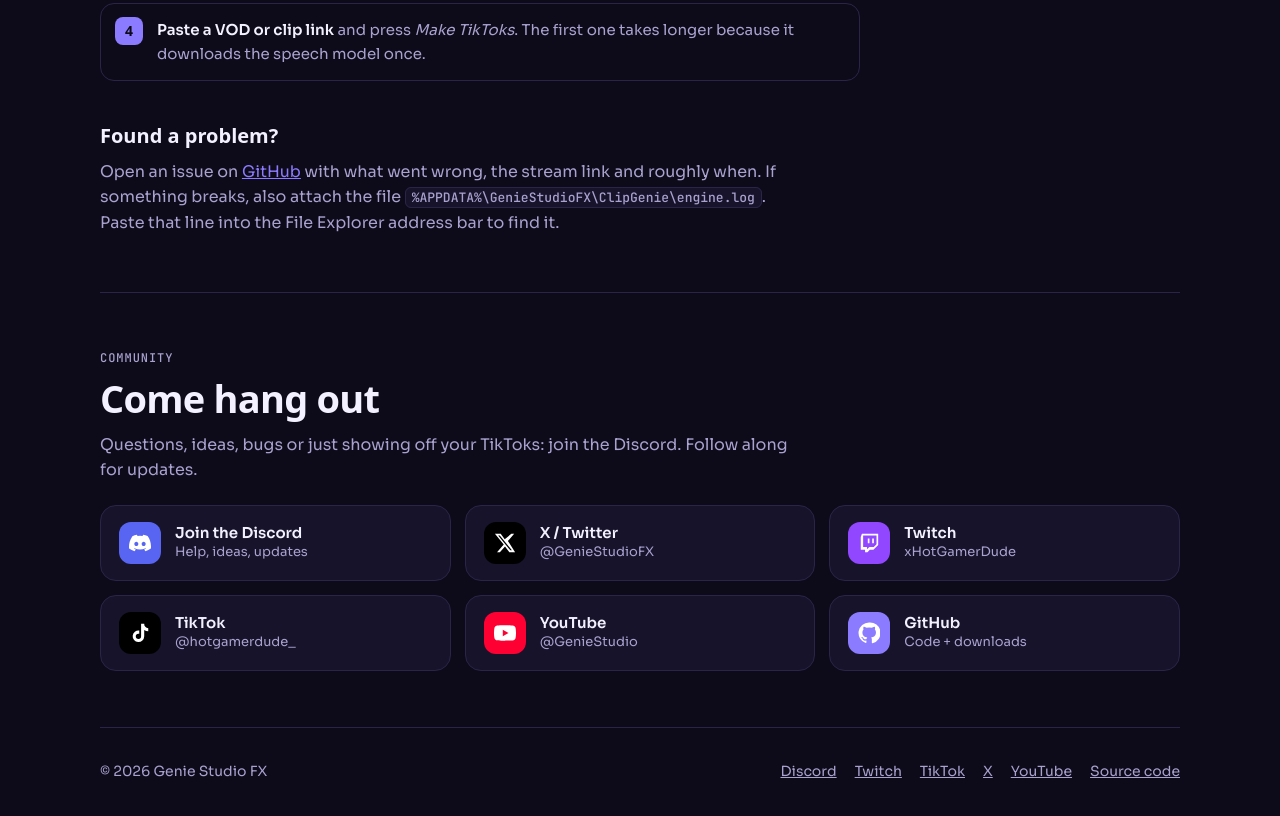
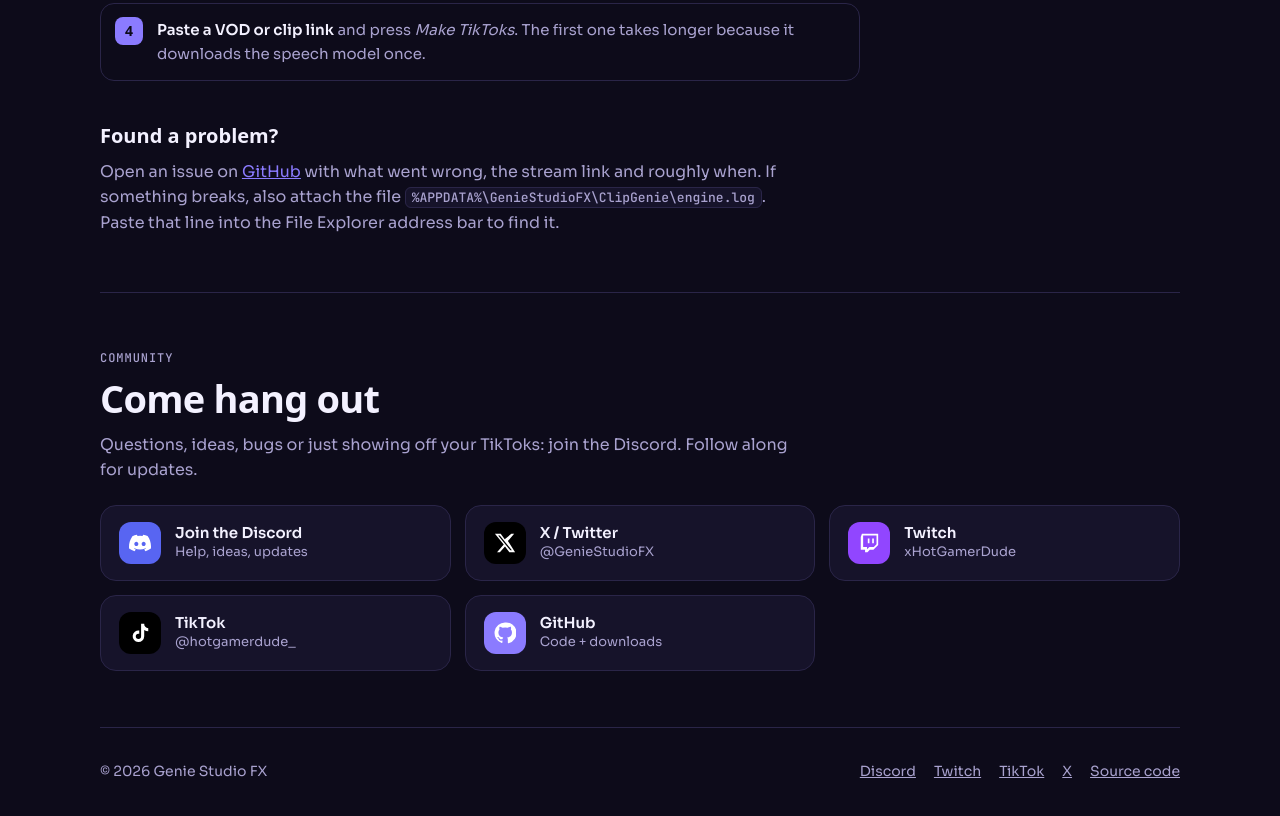
Before and after one commit to geniestudiofx/genie-studio, a plain HTML site: page index.html in a window 1280 px wide. Shown: the part 4612-5428 px from the top of the page. Drawn offline with Linux system fonts and the light colour scheme; a web font is replaced by a local one.

Commit message:
YouTube link removed

```diff
--- a/index.html
+++ b/index.html
@@ -275,10 +275,6 @@ footer a{color:var(--muted)}
       <i style="background:#000"><svg viewBox="0 0 24 24"><path d="M16.6 2h-3.4v13.6a2.9 2.9 0 1 1-2.9-2.9c.3 0 .6 0 .9.1V9.3a6.3 6.3 0 1 0 5.4 6.3V8.7a7.6 7.6 0 0 0 4.4 1.4V6.7A4.4 4.4 0 0 1 16.6 2Z"/></svg></i>
       <div><b>TikTok</b><span>@hotgamerdude_</span></div>
     </a>
-    <a class="soc" style="--c:#ff0033" href="https://www.youtube.com/@GenieStudio" target="_blank" rel="noopener">
-      <i><svg viewBox="0 0 24 24"><path d="M23.5 6.2a3 3 0 0 0-2.1-2.1C19.5 3.6 12 3.6 12 3.6s-7.5 0-9.4.5A3 3 0 0 0 .5 6.2 31 31 0 0 0 0 12a31 31 0 0 0 .5 5.8 3 3 0 0 0 2.1 2.1c1.9.5 9.4.5 9.4.5s7.5 0 9.4-.5a3 3 0 0 0 2.1-2.1A31 31 0 0 0 24 12a31 31 0 0 0-.5-5.8ZM9.6 15.6V8.4l6.2 3.6-6.2 3.6Z"/></svg></i>
-      <div><b>YouTube</b><span>@GenieStudio</span></div>
-    </a>
     <a class="soc" style="--c:#8b7bff" href="https://github.com/geniestudiofx/clip-genie-open" target="_blank" rel="noopener">
       <i><svg viewBox="0 0 24 24"><path d="M12 .5a11.5 11.5 0 0 0-3.6 22.4c.6.1.8-.3.8-.6v-2c-3.2.7-3.9-1.5-3.9-1.5-.5-1.3-1.3-1.7-1.3-1.7-1-.7.1-.7.1-.7 1.2.1 1.8 1.2 1.8 1.2 1 1.8 2.8 1.3 3.5 1 .1-.8.4-1.3.7-1.6-2.6-.3-5.3-1.3-5.3-5.7 0-1.3.5-2.3 1.2-3.1-.1-.3-.5-1.5.1-3.1 0 0 1-.3 3.2 1.2a11 11 0 0 1 5.8 0c2.2-1.5 3.2-1.2 3.2-1.2.6 1.6.2 2.8.1 3.1.8.8 1.2 1.9 1.2 3.1 0 4.4-2.7 5.4-5.3 5.7.4.4.8 1.1.8 2.2v3.3c0 .3.2.7.8.6A11.5 11.5 0 0 0 12 .5Z"/></svg></i>
       <div><b>GitHub</b><span>Code + downloads</span></div>
@@ -293,7 +289,6 @@ footer a{color:var(--muted)}
     <a href="https://www.twitch.tv/xhotgamerdude">Twitch</a>
     <a href="https://www.tiktok.com/@hotgamerdude_">TikTok</a>
     <a href="https://x.com/GenieStudioFX">X</a>
-    <a href="https://www.youtube.com/@GenieStudio">YouTube</a>
     <a href="https://github.com/geniestudiofx/clip-genie-open">Source code</a>
   </nav>
 </footer>
```
